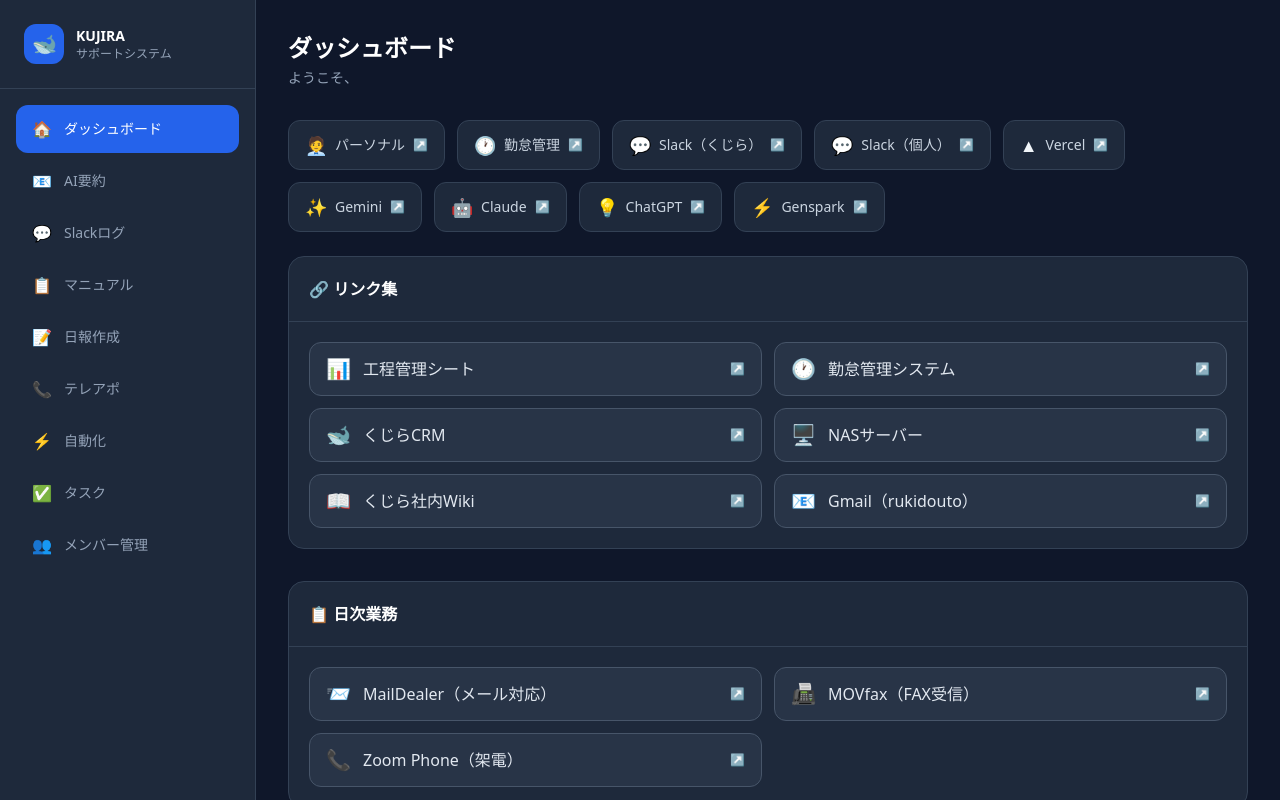
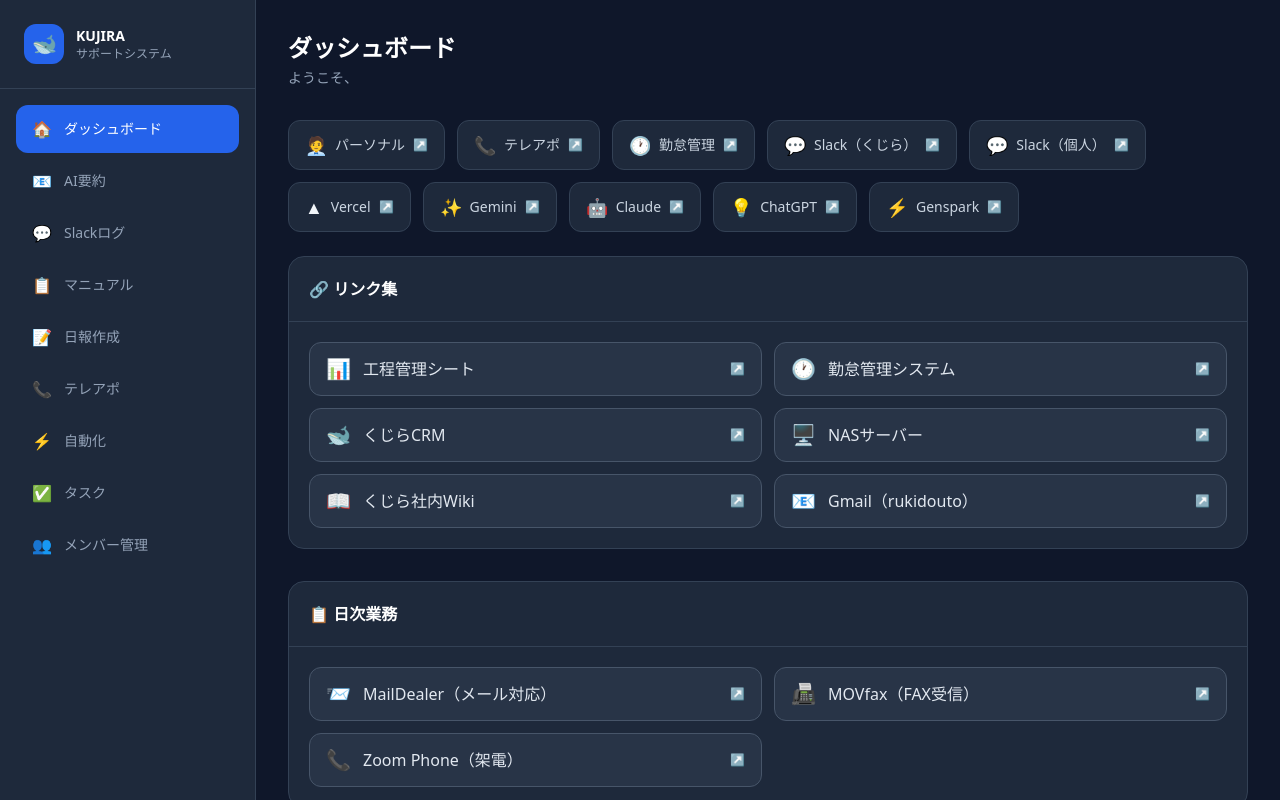
Before and after one commit to fyoneyone9-cyber/kujira-support, a Next.js app: page /dashboard in a window 1280 px wide. Shown: the top 800 px of the page. Built offline with nearby package versions, Linux system fonts and the light colour scheme; no server answers.

Commit message:
feat: ダッシュボードにテレアポリンク追加

```diff
--- a/src/app/(app)/dashboard/page.tsx
+++ b/src/app/(app)/dashboard/page.tsx
@@ -18,6 +18,12 @@
           className="flex items-center gap-2 px-4 py-2.5 bg-slate-800 hover:bg-slate-700 border border-slate-700 hover:border-purple-500 rounded-xl transition-colors group">
           <span className="text-lg">🧑‍💼</span>
           <span className="text-sm font-medium text-slate-300 group-hover:text-white transition-colors">パーソナル</span>
+          <span className="text-slate-500 text-xs">↗</span>
+        </a>
+        <a href="/teleapo" target="_blank" rel="noopener noreferrer"
+          className="flex items-center gap-2 px-4 py-2.5 bg-slate-800 hover:bg-slate-700 border border-slate-700 hover:border-orange-500 rounded-xl transition-colors group">
+          <span className="text-lg">📞</span>
+          <span className="text-sm font-medium text-slate-300 group-hover:text-white transition-colors">テレアポ</span>
           <span className="text-slate-500 text-xs">↗</span>
         </a>
         <a href="https://attendance-app-prod-716327310989.asia-northeast1.run.app/login" target="_blank" rel="noopener noreferrer"
```
